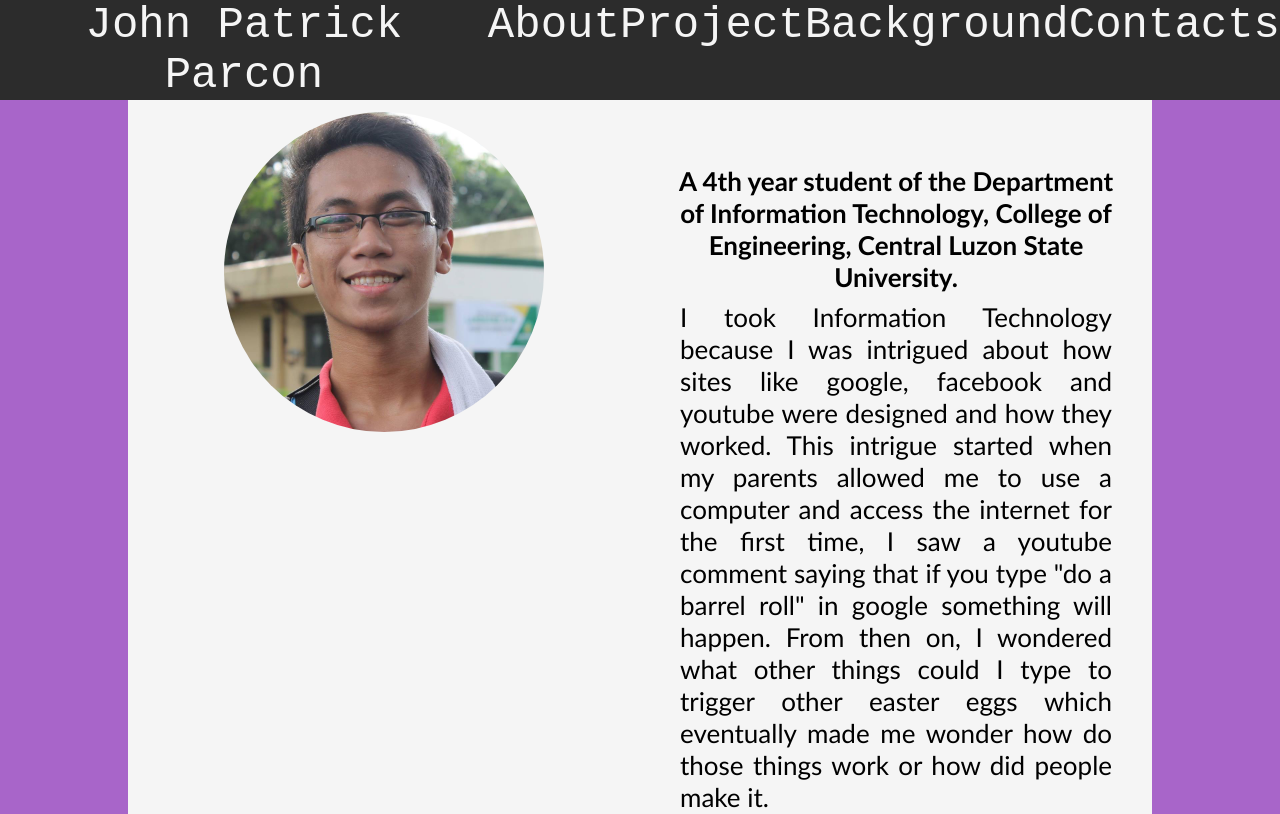
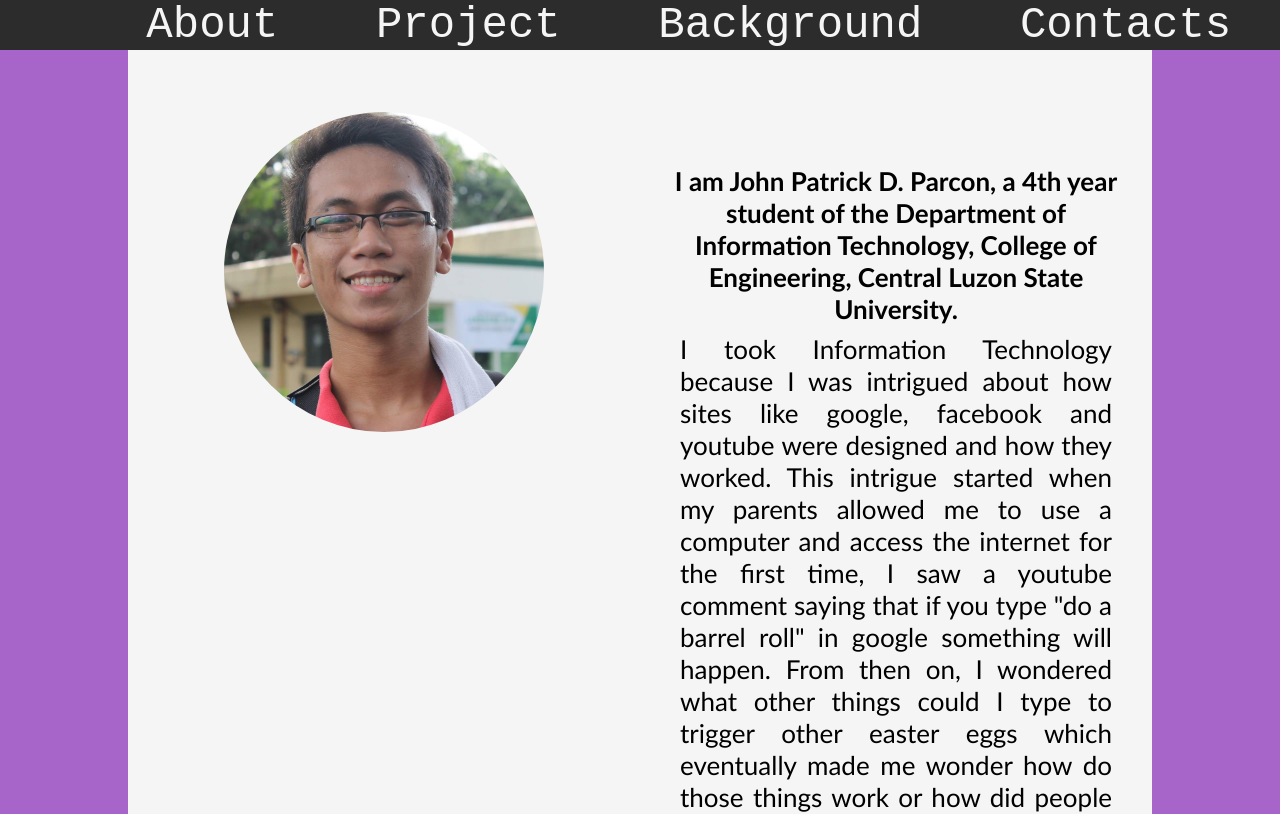
Before and after one commit to JohnPatrickParcon/JohnPatrickParcon, a plain HTML site: page index.html in a window 1280 px wide. Shown: the top 814 px of the page. Drawn offline with Linux system fonts and the light colour scheme.

Commit message:
Update index.html

```diff
--- a/index.html
+++ b/index.html
@@ -10,15 +10,16 @@
 </head>
 <body>
     <div id="grid-container-info">
-        <div class="info-item1">John Patrick Parcon</div>
+        <div class="info-item1"></div>
         <a href="#aboutsec"><div class="info-item2" >About</div></a>
         <a href="#projectsec"><div class="info-item3">Project</div></a>
         <a href="#edusec"><div class="info-item4">Background</div></a>
         <a href="#contactsec"><div class="info-item5">Contacts</div></a>
     </div>
+    <div id="aboutsec"></div>
     <div id="grid-container">
-        <div id="aboutsec" class="grid-item1"><img class="profile-pic" src="img/67422234_1717538155057524_2133289236353253376_n.jpg" alt="Profile picture"></div>
-        <div class="grid-item2"><p class="about1">A 4th year student of the Department of Information Technology, College of
+        <div class="grid-item1"><img class="profile-pic" src="img/67422234_1717538155057524_2133289236353253376_n.jpg" alt="Profile picture"></div>
+        <div class="grid-item2"><p class="about1">I am John Patrick D. Parcon, a 4th year student of the Department of Information Technology, College of
             Engineering, Central Luzon State University.</p>
             <p class="about2">I took Information Technology because I was intrigued about how sites like google, facebook
                 and youtube were designed and how they worked. This intrigue started when my parents allowed me to use
```
